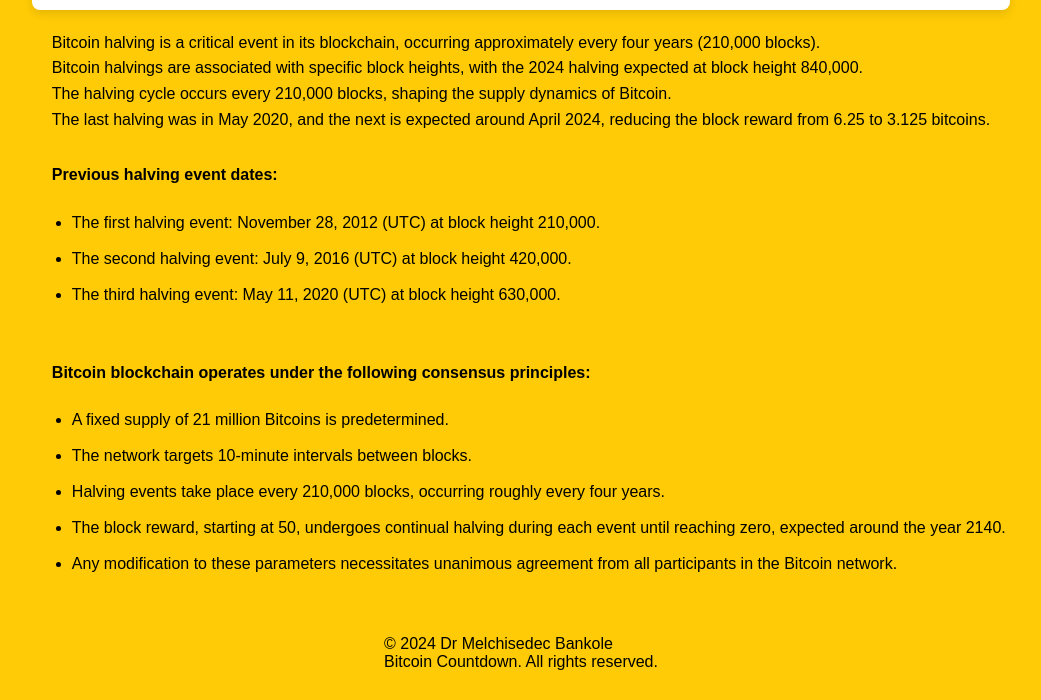
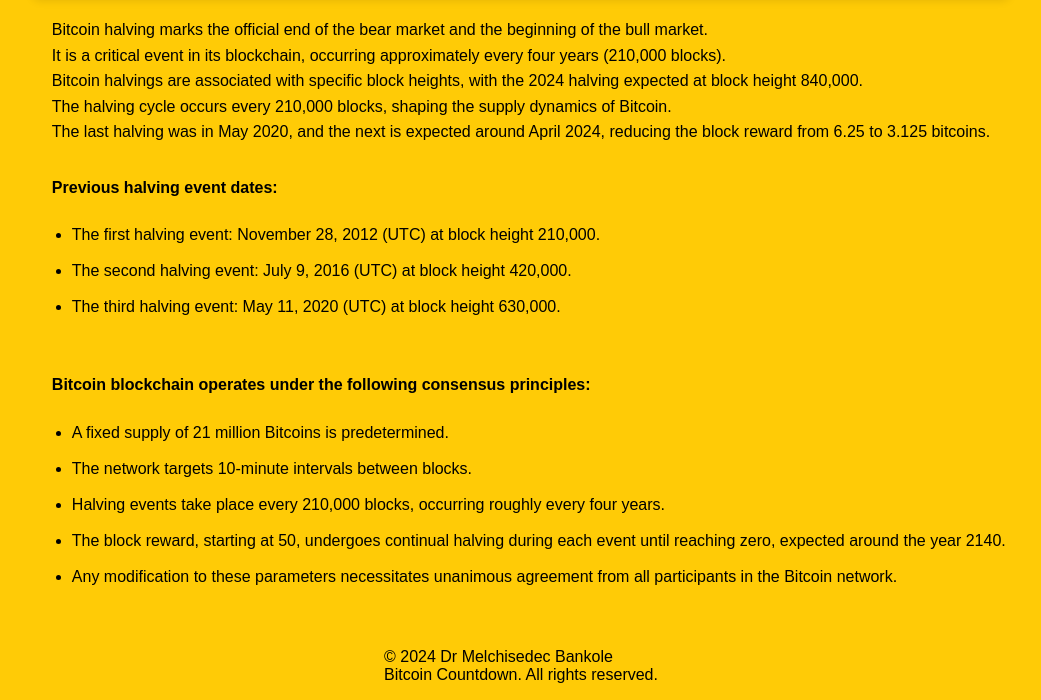
Before and after one commit to DR-MELCHISEDEC-BANKOLE/BITCOIN-HALVING-COUNTDOWN, a plain HTML site: page index.html in a window 1280 px wide. Shown: the part 198-898 px from the top of the page, without its empty margins (119-1160 px from the left). Drawn offline with Linux system fonts and the light colour scheme.

Commit message:
Update index.html

```diff
--- a/index.html
+++ b/index.html
@@ -59,7 +59,7 @@
    <!-- Article for informative text about Bitcoin halving -->
    <article id="halving-info">
       <p>
-         Bitcoin halving is a critical event in its blockchain, occurring approximately every four years (210,000 blocks).<br>
+         Bitcoin halving marks the official end of the bear market and the beginning of the bull market.<br> It is a critical event in its blockchain, occurring approximately every four years (210,000 blocks).<br>
          Bitcoin halvings are associated with specific block heights, with the 2024 halving expected at block height 840,000.<br>
          The halving cycle occurs every 210,000 blocks, shaping the supply dynamics of Bitcoin.<br>The last halving was in May 2020,
          and the next is expected around April 2024, reducing the block reward from 6.25 to 3.125 bitcoins.
```
